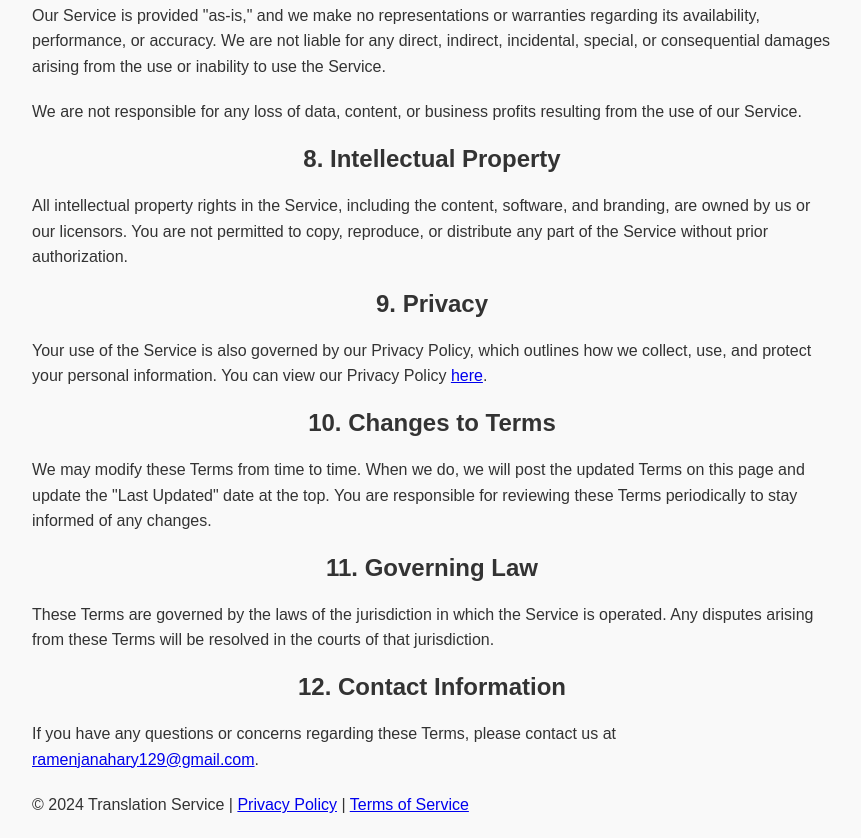
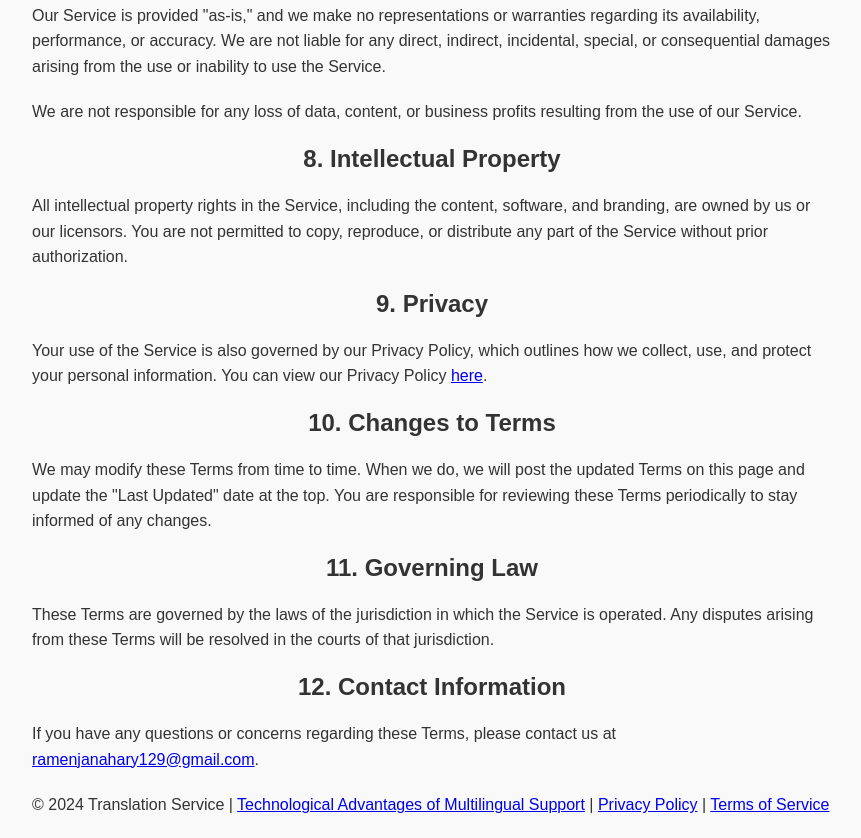
Before and after one commit to RAMENJANAHARY/Vocab_translator, a plain HTML site: page templates/terms-of-service.html in a window 1280 px wide. Shown: the part 1276-2114 px from the top of the page, without its empty margins (208-1069 px from the left). Drawn offline with Linux system fonts and the light colour scheme.

Commit message:
Update terms-of-service.html
New change

```diff
--- a/templates/terms-of-service.html
+++ b/templates/terms-of-service.html
@@ -95,7 +95,7 @@
     <p>If you have any questions or concerns regarding these Terms, please contact us at <a href="mailto:ramenjanahary129@gmail.com">ramenjanahary129@gmail.com</a>.</p>
 
     <div class="footer">
-    <p>&copy; <script>document.write(new Date().getFullYear());</script> Translation Service | <a href="https://vocab-website.onrender.com/privacy-policy">Privacy Policy</a> | <a href="https://vocab-website.onrender.com/terms-of-service">Terms of Service</a></p>
+    <p>&copy; <script>document.write(new Date().getFullYear());</script> Translation Service | <a href="https://vocab-website.onrender.com/multilingual">Technological Advantages of Multilingual Support</a> | <a href="https://vocab-website.onrender.com/privacy-policy">Privacy Policy</a> | <a href="https://vocab-website.onrender.com/terms-of-service">Terms of Service</a></p>
  </div>
 
 </body>
```
